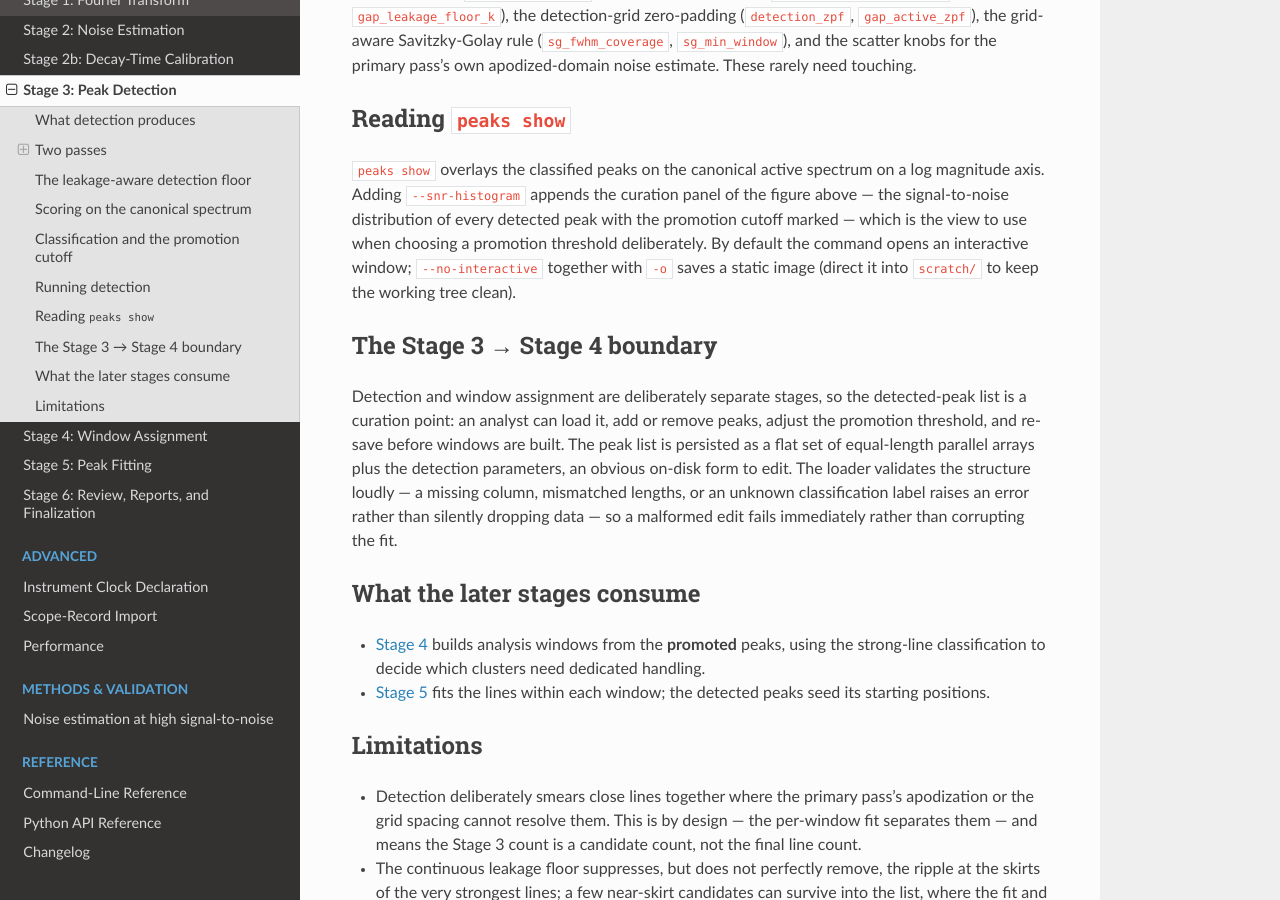
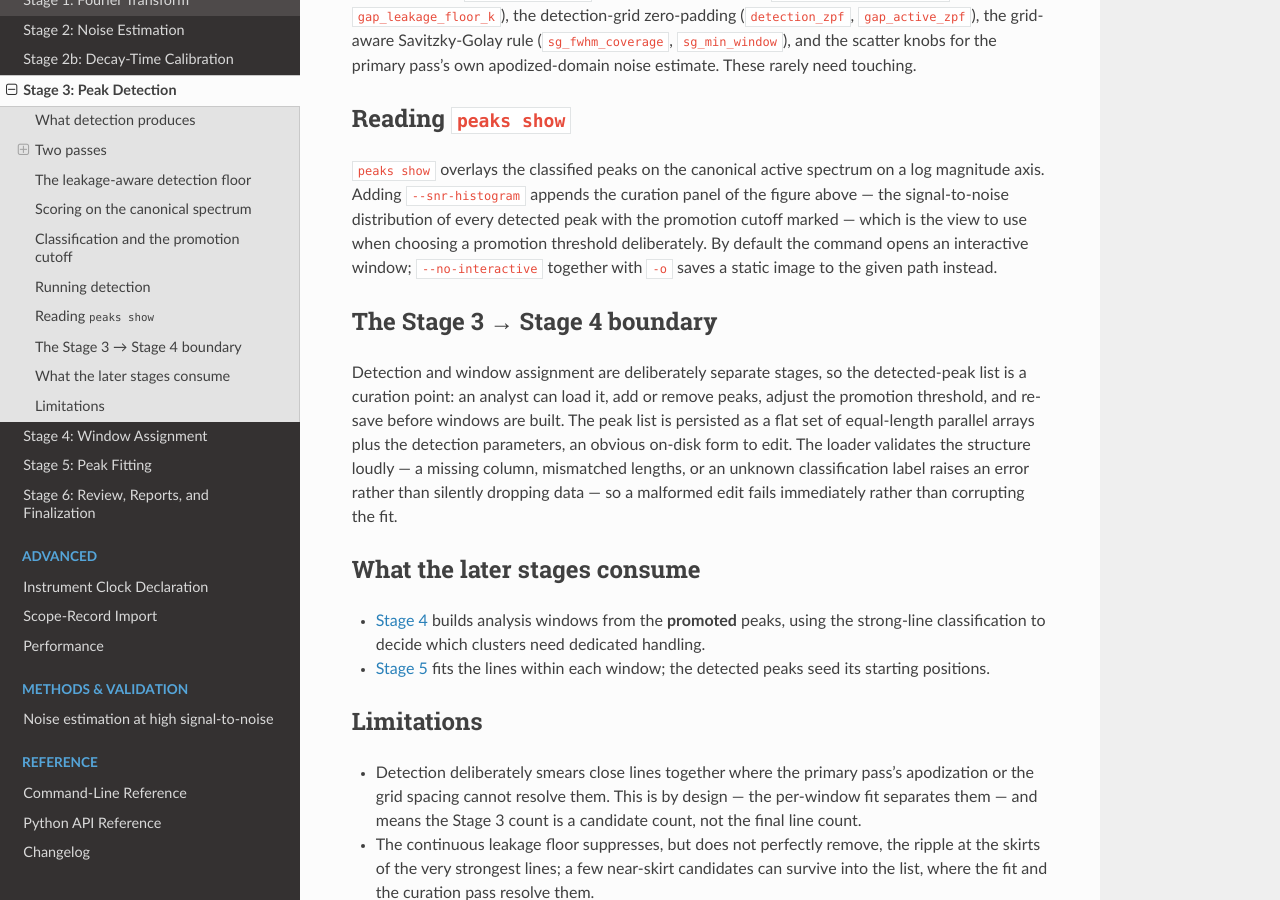
Before and after one commit to kncrabtree/ftmwpipeline, a Sphinx documentation site: the page built from docs/source/stage3_peaks.rst, in a window 1280 px wide and 900 px high, scrolled down 5115 px. Built offline with Sphinx 7.4.7 and the Read the Docs theme 3.1.0, drawn with Linux system fonts in a browser that asks for light colours.

Commit message:
Drop the scratch/ dev convention from the peaks and windows show docs
The user guide should not steer readers to the repo's gitignored scratch/
directory; the show commands save wherever -o points. Reword the
"saves a static image" note on the peaks and windows pages accordingly.

Co-Authored-By: Claude Opus 4.8 (1M context) <noreply@anthropic.com>
Claude-Session: https://claude.ai/code/session_012itsht2HzvW34wXcnMVEm4

```diff
--- a/docs/source/stage3_peaks.rst
+++ b/docs/source/stage3_peaks.rst
@@ -274,8 +274,8 @@ a log magnitude axis. Adding ``--snr-histogram`` appends the curation panel of
 the figure above — the signal-to-noise distribution of every detected peak with
 the promotion cutoff marked — which is the view to use when choosing a promotion
 threshold deliberately. By default the command opens an interactive window;
-``--no-interactive`` together with ``-o`` saves a static image (direct it into
-``scratch/`` to keep the working tree clean).
+``--no-interactive`` together with ``-o`` saves a static image to the given path
+instead.
 
 .. _stage3-handedit:
 
--- a/docs/source/stage4_windows.rst
+++ b/docs/source/stage4_windows.rst
@@ -304,8 +304,7 @@ above: the fit windows shaded, each window's free peaks and fixed contributors m
 the rolling edge-coherence statistic with its threshold in a lower panel. It is the view to
 use when checking that the boundaries sit in clean gaps and that every strong line anchors a
 window. By default the command opens an interactive window; ``--no-interactive`` together
-with ``-o`` saves a static image (direct it into ``scratch/`` to keep the working tree
-clean).
+with ``-o`` saves a static image to the given path instead.
 
 The ``windows run`` summary also reports the window count, the free-peak and
 fixed-contributor totals, the dependency and parallel-batch counts, and a warning for any
```
